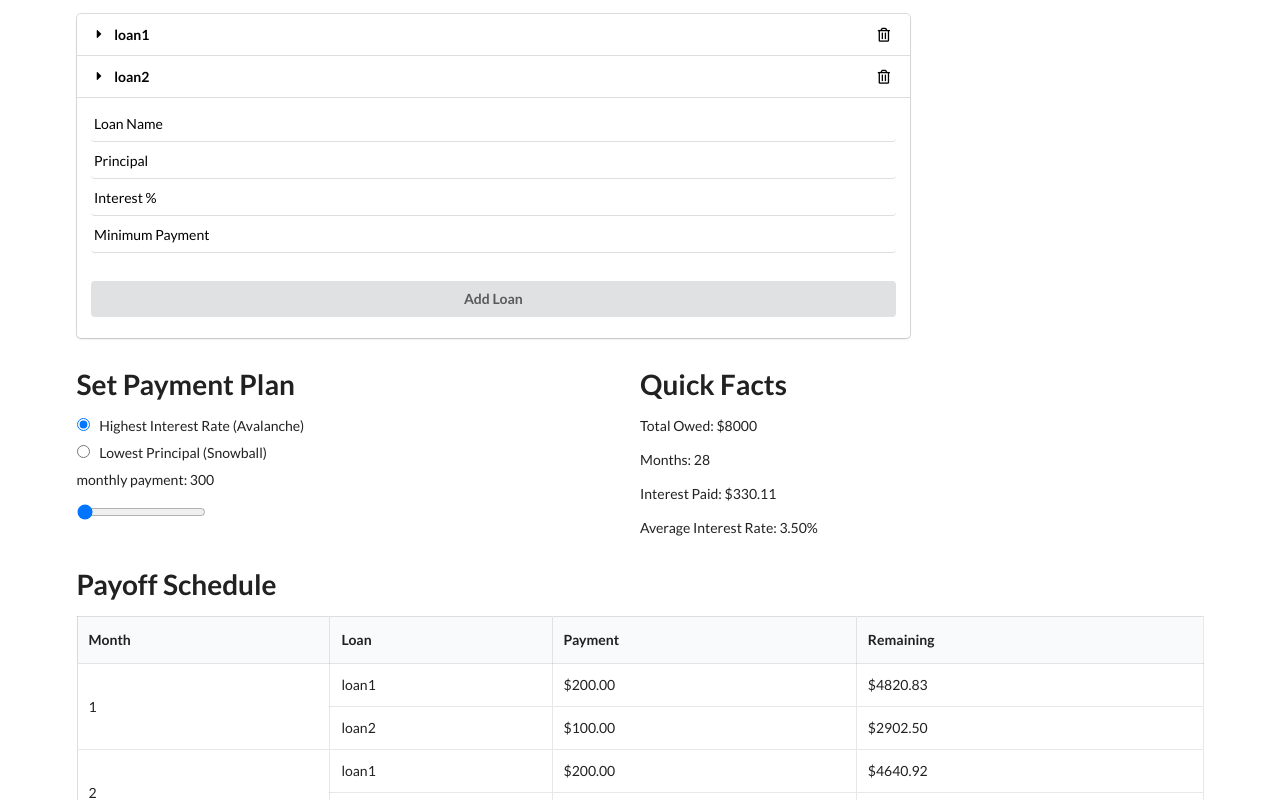
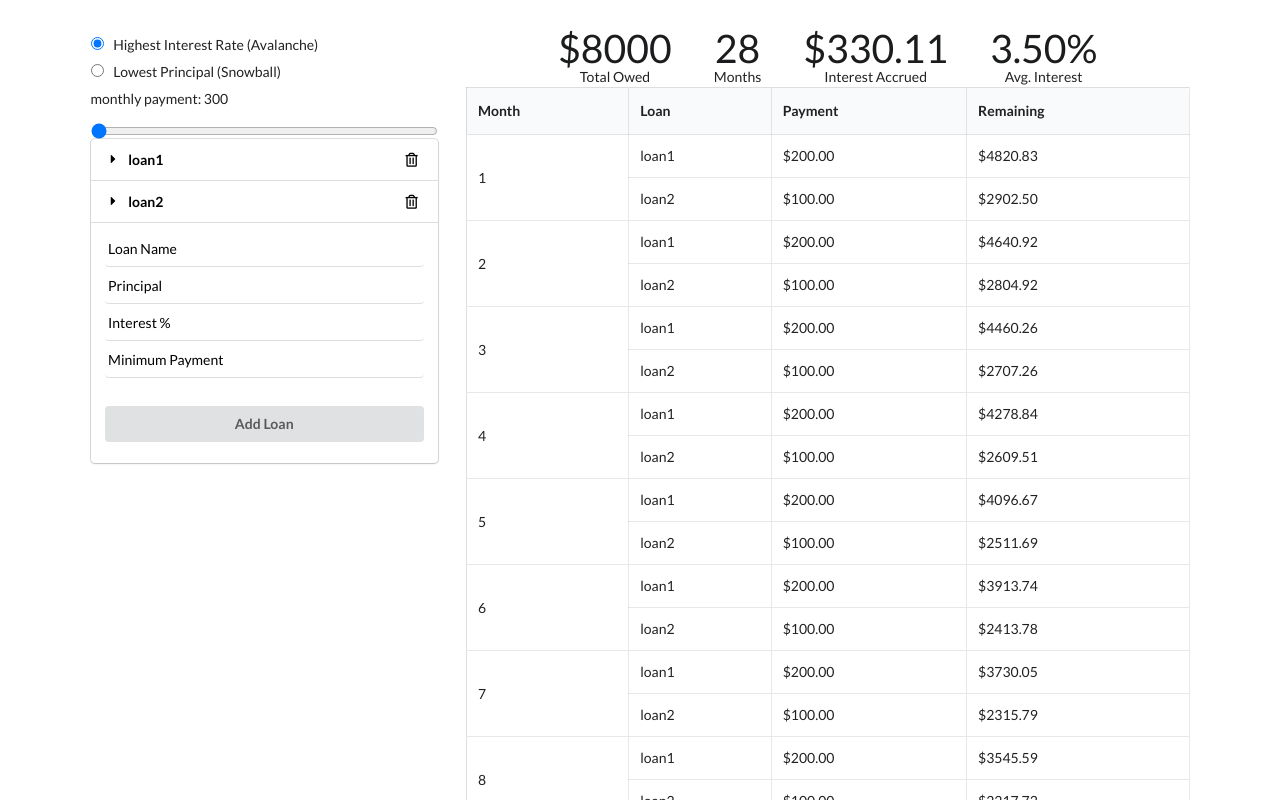
Before and after one commit to daltonscharff/unbury-me, a Svelte app: page / in a window 1280 px wide. Shown: the top 800 px of the page. Built offline with nearby package versions, Linux system fonts and the light colour scheme.

Commit message:
rearranges input and output into their own columns

```diff
--- a/public/global.css
+++ b/public/global.css
@@ -1,2 +1,10 @@
-@import 'https://fonts.googleapis.com/icon?family=Material+Icons';
 @import 'https://cdnjs.cloudflare.com/ajax/libs/semantic-ui/2.4.1/semantic.min.css';
+
+
+.text-right {
+    text-align: right !important;
+}
+
+.flex {
+    display: flex !important;
+}
--- a/src/App.svelte
+++ b/src/App.svelte
@@ -5,23 +5,35 @@
 	import SetPaymentPlan from "./SetPaymentPlan.svelte";
 </script>
 
-<main class="ui container">
-	<section>
+<main class="ui container flex">
+	<div class="flex inputs">
+		<SetPaymentPlan/>
 		<LoanList />
-	</section>
-	<section>
-		<SetPaymentPlan/>
+	</div>
+	<div class="flex outputs">
 		<QuickFacts />
-	</section>
-	<section>
 		<PaymentSchedule />
-	</section>
+	</div>
 </main>
 
 <style>
-section {
-	margin: 1em 0 2em;
-	display: flex;
-	flex-direction: row;
+.flex {
+	flex-wrap: wrap;
+	flex-grow: 1;
+	flex-shrink: 1;
+	margin: 1em;
+}
+
+.inputs {
+	min-width: 250px;
+	width: 300px;
+}
+
+.outputs {
+	width: 60%;
+}
+
+div.flex {
+	flex-direction: column;
 }
 </style>
--- a/src/PaymentSchedule.svelte
+++ b/src/PaymentSchedule.svelte
@@ -86,8 +86,7 @@
     $: $paymentSchedule = generatePaymentSchedule(sortedLoans, $monthlyPayment);
 </script>
 
-<div class="ui container">
-    <h1>Payoff Schedule</h1>
+<div class="table-container">
     <table class="ui celled structured unstackable table">
         <thead>
             <tr>
@@ -117,4 +116,7 @@
 </div>
 
 <style>
+.table-container {
+    overflow-x: auto !important;
+}
 </style>
--- a/src/QuickFacts.svelte
+++ b/src/QuickFacts.svelte
@@ -1,5 +1,5 @@
 <script lang="ts">
-	import { paymentSchedule, loans } from "./stores";
+    import { paymentSchedule, loans } from "./stores";
 
     $: totalPaid = $paymentSchedule.reduce((total, record) => {
         for (let loan of record.keys()) {
@@ -8,16 +8,48 @@
         return total;
     }, 0);
     $: totalOwed = $loans.reduce((total, loan) => total + loan.principal, 0);
-    $: averageInterest = $loans.reduce((total, loan) => total + (loan.interestPct * loan.principal / totalOwed), 0);
+    $: averageInterest = $loans.reduce(
+        (total, loan) =>
+            total + (loan.interestPct * loan.principal) / totalOwed,
+        0
+    );
 </script>
 
-<div class="ui container">
-    <h1>Quick Facts</h1>
-    <p>Total Owed: ${totalOwed}</p>
-    <p>Months: {$paymentSchedule.length - 1}</p>
-    <p>Interest Paid: ${(totalPaid - totalOwed).toFixed(2)}</p>
-    <p>Average Interest Rate: {averageInterest.toFixed(2)}%</p>
+<div class="ui statistics">
+    <div class="statistic">
+        <div class="value">${totalOwed}</div>
+        <div class="label">Total Owed</div>
+    </div>
+    <div class="statistic">
+        <div class="value">{$paymentSchedule.length - 1}</div>
+        <div class="label">Months</div>
+    </div>
+    <div class="statistic">
+        <div class="value">${(totalPaid - totalOwed).toFixed(2)}</div>
+        <div class="label">Interest Accrued</div>
+    </div>
+    <div class="statistic">
+        <div class="value">{averageInterest.toFixed(2)}%</div>
+        <div class="label">Avg. Interest</div>
+    </div>
 </div>
 
 <style>
+.statistics {
+    justify-content: center !important;
+}
+
+.statistic {
+    flex-shrink: 1;
+}
+
+.statistic .value {
+    font-size: 2.8em !important;
+}
+
+.statistic .label {
+    font-size: 1em !important;
+    font-weight: normal;
+    text-transform: capitalize;
+}
 </style>
--- a/src/SetPaymentPlan.svelte
+++ b/src/SetPaymentPlan.svelte
@@ -12,8 +12,6 @@
     $: $monthlyPayment = minimumMonthlyPayment;
 </script>
 
-<div class="ui container">
-    <h1>Set Payment Plan</h1>
 <div class="ui form">
     <div class="grouped fields">
         <div class="field">
@@ -42,7 +40,6 @@
         </div>
     </div>
 </div>
-
 <p>monthly payment: {$monthlyPayment}</p>
 <input
     type="range"
@@ -50,7 +47,6 @@
     min={minimumMonthlyPayment}
     max={maximumMonthlyPayment}
 />
-</div>
 
 <style>
 input[type=radio] {
```
Lines whose indentation alone changed are shown as unchanged.
